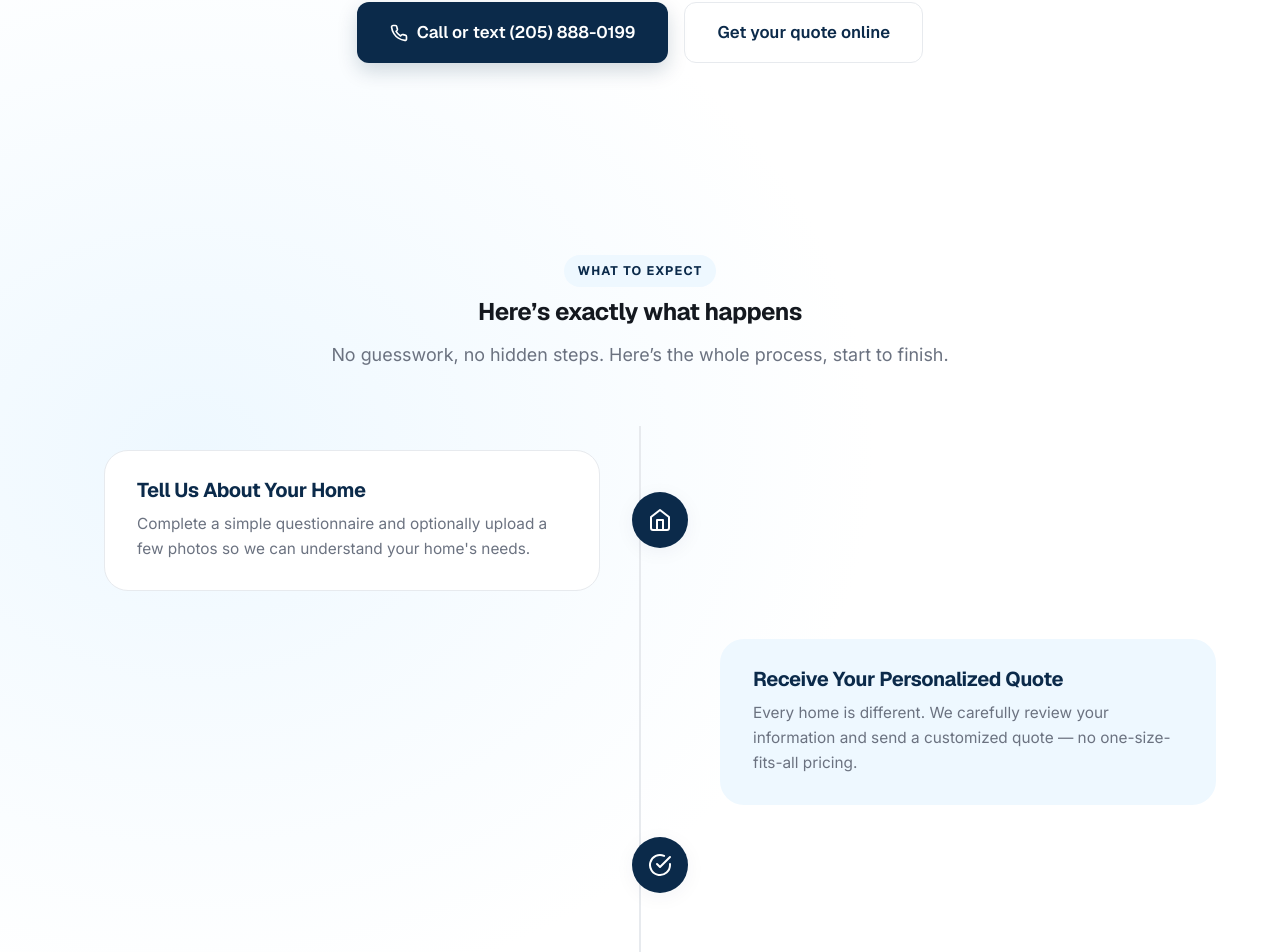
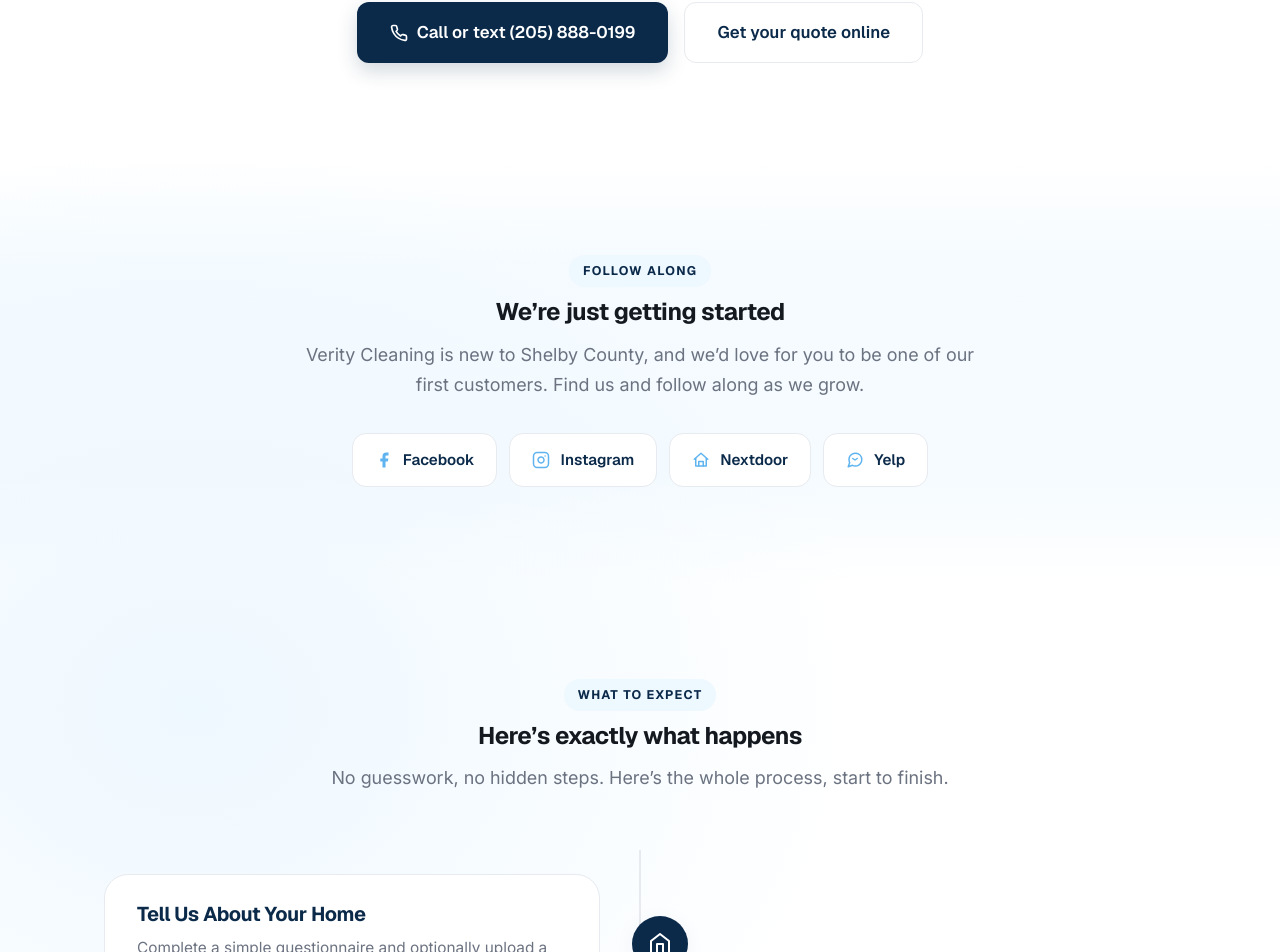
Before and after one commit to tiffanysera1/verity-cleaning-website, a Next.js app: page / in a window 1280 px wide. Shown: the part 5288-6240 px from the top of the page. Built offline with nearby package versions, Linux system fonts and the light colour scheme.

Commit message:
Add honest Follow Us section, remove orphaned Reviews CSS
Also deletes the dead .reviews/.rslider CSS block left over from
when the fabricated-testimonial Reviews component was removed
earlier this session.

```diff
--- a/app/globals.css
+++ b/app/globals.css
@@ -871,111 +871,32 @@ button { font-family: inherit; }
   position: relative;
 }
 
-/* Reviews / Testimonials */
-.reviews {
-  background: #ffffff;
+/* Follow Us */
+.follow-links {
+  display: flex;
+  flex-wrap: wrap;
+  justify-content: center;
+  gap: 12px;
+  margin-top: 32px;
 }
-.rslider {
-  position: relative;
-  max-width: 800px;
-  margin: 48px auto 0;
-}
-.rslide {
-  position: relative;
-  background: var(--surface);
+.follow-chip {
+  display: inline-flex;
+  align-items: center;
+  gap: 10px;
+  background: #fff;
   border: 1px solid var(--border);
-  border-radius: 20px;
-  padding: 40px 48px;
-  overflow: hidden;
-  animation: rFadeIn .4s ease;
-}
-@keyframes rFadeIn {
-  from { opacity: 0; transform: translateY(10px); }
-  to { opacity: 1; transform: translateY(0); }
-}
-.rstars {
-  color: #F5A623;
-  font-size: 1.25rem;
-  letter-spacing: 3px;
-  margin-bottom: 20px;
-}
-.rtext {
-  font-size: 1.1rem;
-  line-height: 1.75;
-  color: var(--navy-muted);
-  font-style: italic;
-  margin: 0 0 24px;
-}
-.rwho {
-  display: flex;
-  align-items: center;
-  gap: 14px;
-}
-.rav {
-  width: 44px;
-  height: 44px;
-  border-radius: 50%;
-  background: var(--teal);
-  color: #fff;
-  display: grid;
-  place-items: center;
+  border-radius: 14px;
+  padding: 14px 22px;
+  font-weight: 600;
   font-family: var(--font-display);
-  font-weight: 700;
   font-size: .95rem;
-  flex-shrink: 0;
-}
-.rwho b {
-  font-family: var(--font-display);
-  font-weight: 700;
-  font-size: 1rem;
-  display: block;
   color: var(--navy);
-}
-.rtime {
-  font-size: .82rem;
-  color: var(--muted);
-  margin-top: 1px;
-  display: block;
-}
-.rcontrols {
-  display: flex;
-  align-items: center;
-  justify-content: center;
-  gap: 16px;
-  margin-top: 24px;
-}
-.rarrow {
-  background: none;
-  border: 1.5px solid var(--border);
-  color: var(--navy-muted);
-  border-radius: 50%;
-  width: 40px;
-  height: 40px;
-  font-size: 1.2rem;
-  cursor: pointer;
-  display: grid;
-  place-items: center;
   transition: all 0.2s;
 }
-.rarrow:hover {
-  background: var(--teal);
-  color: #fff;
-  border-color: var(--teal);
-}
-.rdots { display: flex; gap: 8px; align-items: center; }
-.rdot {
-  width: 8px;
-  height: 8px;
-  border-radius: 50%;
-  background: var(--border);
-  border: none;
-  cursor: pointer;
-  padding: 0;
-  transition: all 0.2s;
-}
-.rdot.active {
-  background: var(--teal);
-  transform: scale(1.3);
+.follow-chip svg { width: 18px; height: 18px; color: var(--sky-deep); }
+.follow-chip:hover {
+  background: var(--sky-tint);
+  transform: translateY(-2px);
 }
 
 /* FAQ Details */
--- a/app/page.tsx
+++ b/app/page.tsx
@@ -4,6 +4,7 @@ import WhyUs from "@/components/WhyUs";
 import BeforeAfterSlider from "@/components/BeforeAfterSlider";
 import QuoteSection from "@/components/QuoteSection";
 import Services from "@/components/Services";
+import FollowUs from "@/components/FollowUs";
 import ProcessSection from "@/components/ProcessSection";
 import ServiceArea from "@/components/ServiceArea";
 import FAQ from "@/components/FAQ";
@@ -20,6 +21,7 @@ export default function Home() {
       <BeforeAfterSlider />
       <QuoteSection />
       <Services />
+      <FollowUs />
       <ProcessSection />
       <ServiceArea />
       <FAQ />
--- /dev/null
+++ b/components/FollowUs.tsx
@@ -0,0 +1,31 @@
+import { FacebookIcon, InstagramIcon, Yelp, Nextdoor } from "./Icons";
+
+const PLATFORMS = [
+  { name: "Facebook", href: "https://facebook.com/veritycleaning", Icon: FacebookIcon },
+  { name: "Instagram", href: "https://instagram.com/veritycleaning", Icon: InstagramIcon },
+  { name: "Nextdoor", href: "https://nextdoor.com/pages/verity-cleaning", Icon: Nextdoor },
+  { name: "Yelp", href: "https://yelp.com/biz/verity-cleaning", Icon: Yelp },
+];
+
+export default function FollowUs() {
+  return (
+    <section className="section followus tone-sky" id="follow">
+      <div className="wrap center reveal">
+        <span className="eyebrow">Follow Along</span>
+        <h2 style={{ marginTop: "12px" }}>We&rsquo;re just getting started</h2>
+        <p className="lead" style={{ margin: "14px auto 0" }}>
+          Verity Cleaning is new to Shelby County, and we&rsquo;d love for you to be one of
+          our first customers. Find us and follow along as we grow.
+        </p>
+        <div className="follow-links">
+          {PLATFORMS.map(({ name, href, Icon }) => (
+            <a key={name} href={href} target="_blank" rel="noopener noreferrer" className="follow-chip">
+              <Icon />
+              {name}
+            </a>
+          ))}
+        </div>
+      </div>
+    </section>
+  );
+}
```
